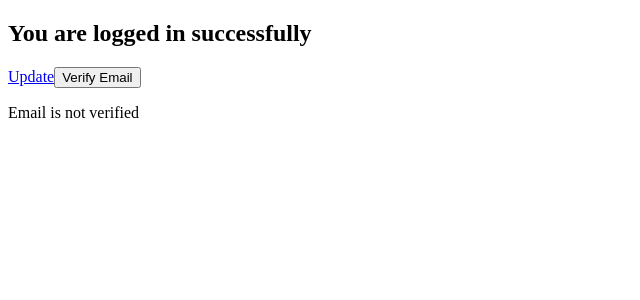
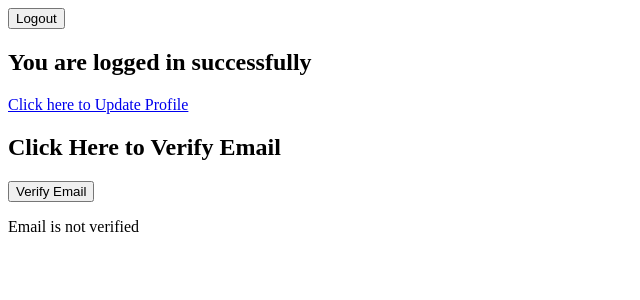
Before and after one commit to Mayukh360/Expensetracker-using-React, a React (Create React App) app: page /loggedin in a window 1280 px wide. Shown: the top 300 px of the page, without its empty margins (0-640 px from the left). Built offline with nearby package versions, Linux system fonts and the light colour scheme.

Commit message:
Navbar with logout Button added

```diff
--- a/src/App.js
+++ b/src/App.js
@@ -2,11 +2,13 @@ import { Routes,Route } from "react-router-dom";
 import AuthForm from "./Component/Pages/AuthForm";
 import LoggedinPage from "./Component/Pages/LoggedinPage";
 import UpdateProfile from "./Component/Pages/UpdateProfile";
+import Navbar from "./Component/Navbar/Navbar";
 
 
 function App() {
   return (
     <div >
+      <Navbar/>
       <Routes>
       {/* <Route path="/login" element={<AuthForm />} /> */}
       <Route path="/" element={<AuthForm />} />
--- /dev/null
+++ b/src/Component/Navbar/Navbar.js
@@ -0,0 +1,17 @@
+import React, { Fragment,useContext } from 'react'
+import AuthContext from '../../Store/AuthContext'
+import { useNavigate } from 'react-router-dom';
+
+export default function Navbar() {
+    const navigate=useNavigate();
+    const authCtx=useContext(AuthContext);
+    const logoutHandler=()=>{
+        authCtx.logout();
+        navigate('/');
+    }
+  return (
+    <Fragment>
+        <button onClick={logoutHandler}>Logout</button>
+    </Fragment>
+  )
+}
--- a/src/Component/Pages/LoggedinPage.js
+++ b/src/Component/Pages/LoggedinPage.js
@@ -34,14 +34,16 @@ export default function LoggedinPage() {
   }
 
   const verificationMessage = isEmailVerified ? (
-    <h2>Email is verified</h2>
+    <h3>Email is verified</h3>
   ) : <p>Email is not verified</p>;
 
   return (
     <div>
       <h2>You are logged in successfully</h2>
-      <Link to="/updateprofile">Update</Link>
+      <Link to="/updateprofile">Click here to Update Profile</Link><br/>
+      <h2>Click Here to Verify Email</h2>
       <button onClick={verifyHandler}>Verify Email</button>
+
       {verificationMessage}
     </div>
   );
```
